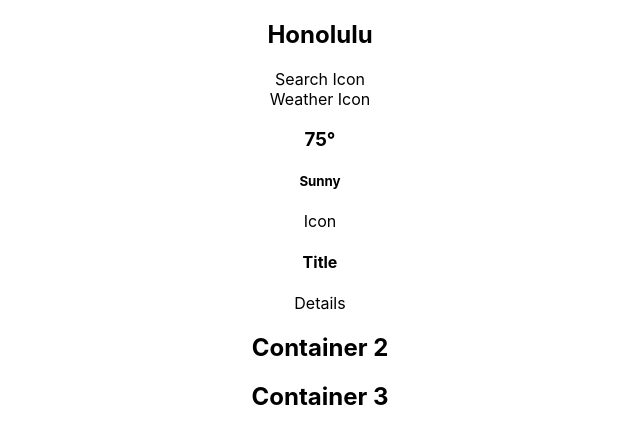
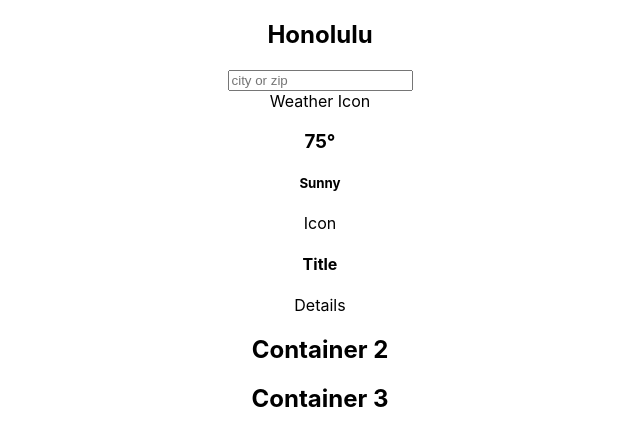
Before and after one commit to austin-carman/weather, a React (Create React App) app: page / in a window 1280 px wide. Shown: the top 446 px of the page, without its empty margins (320-960 px from the left). Built offline with nearby package versions, Linux system fonts and the light colour scheme.

Commit message:
added input field

```diff
--- a/src/components/MainContainer.js
+++ b/src/components/MainContainer.js
@@ -3,7 +3,10 @@ function MainContainer() {
     <div className="main-container">
       <div className="city-search-container">
         <h2 className="city">Honolulu</h2>
-        <div className="search-container">Search Icon</div>
+        <input
+          type="text"
+          placeholder="city or zip"
+        />
       </div>
       <div>
         <div>Weather Icon</div>
```
